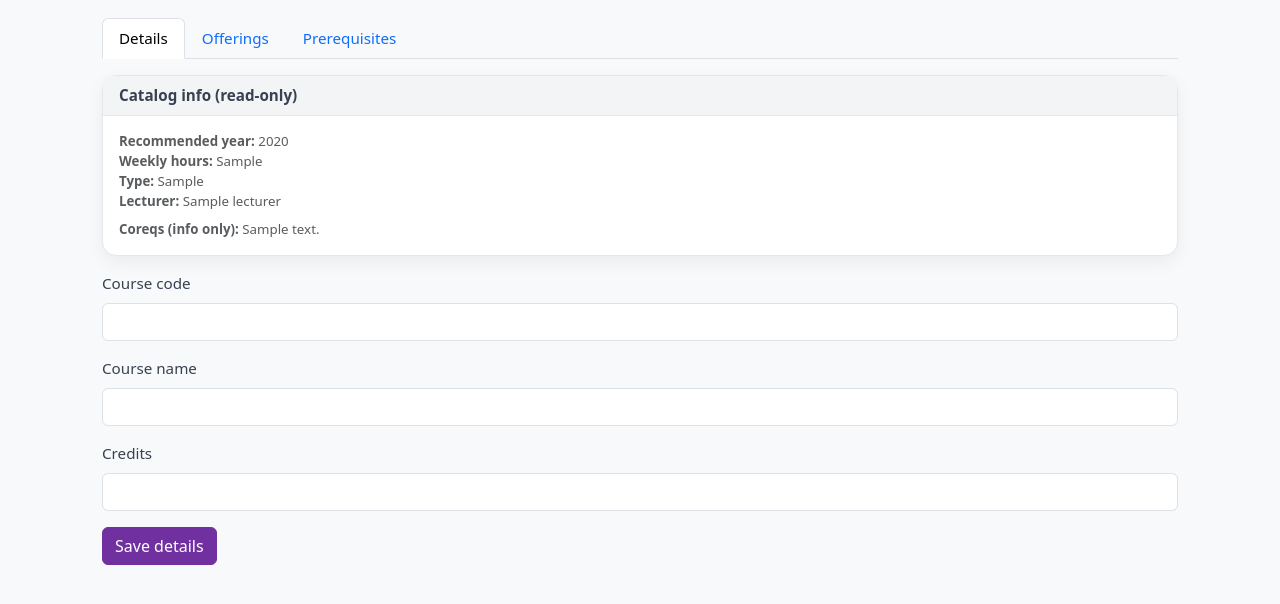
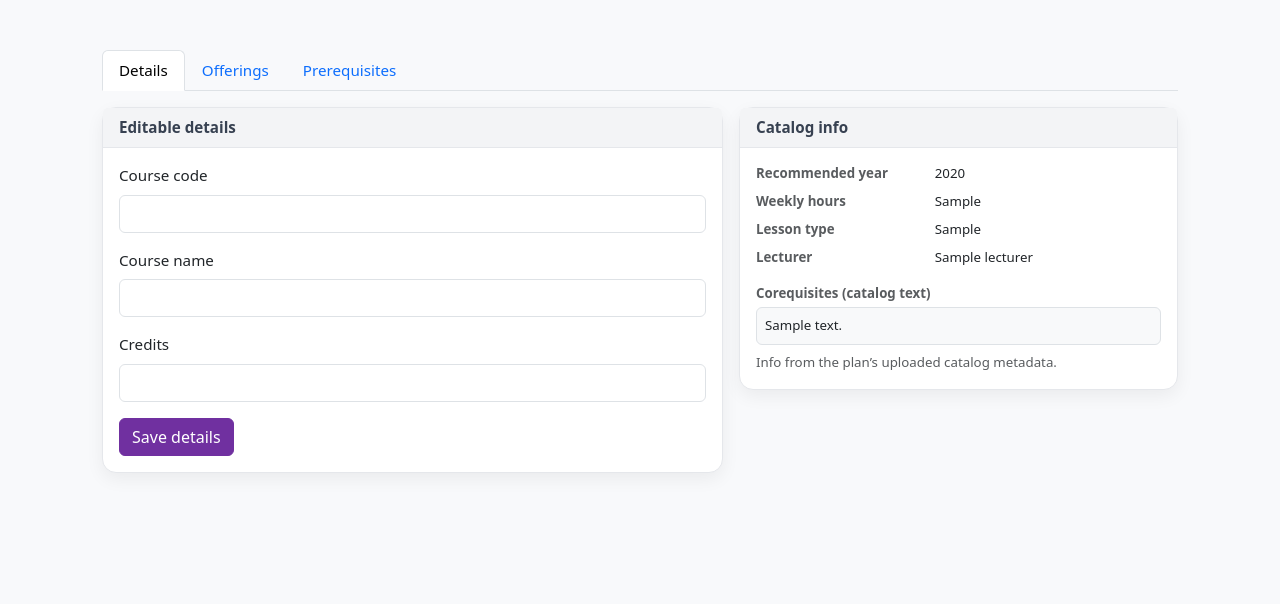
Before and after one commit to sarazoher/course-schedular, a Flask app: template templates/course_detail.html in a window 1280 px wide. Shown: the part 151-755 px from the top of the page. Run offline with Flask 3, Linux system fonts and the light colour scheme; tables that the repository leaves empty hold one stand-in row (values such as "Sample post"); the template is opened without the code that fills it: values that come from a table or form of the project are taken from there, most other values are stand-ins (such as "Sample title", 1, 10 or a date in 2020).

Commit message:
Improve catalog consistency and prereq/coreq display in UI
- Use plan-specific catalog metadata everywhere (course page, schedule, solver views)
- Add a small UI-only helper to extract recognizable course codes from prereq/coreq text
- Replace raw prereq/coreq text in the schedule with clear, readable course badges
- Improve the course detail page layout by separating editable fields from read-only catalog info
- Make academic year affect default semester offerings more realistically
- Add a simple debug on/off switch for solver input logging (no behavior change by default)

```diff
--- a/routes/courses.py
+++ b/routes/courses.py
@@ -11,7 +11,7 @@ from models.prerequisite import Prerequisite
 from models.plan_constraint import PlanConstraint
 from extensions import db
 from utils.semesters import format_semester_label
-from services.catalog_meta import meta_for_code
+from services.catalog_meta import meta_for_code_for_plan
 from utils.default_offerings import default_semesters_for_meta
 
 
@@ -361,7 +361,7 @@ def course_detail(plan_id: int, course_id: int):
     semesters_per_year = constraints.semesters_per_year if constraints else None
 
     # Load catalog metadata for this course
-    catalog_meta = meta_for_code(course.code)
+    catalog_meta = meta_for_code_for_plan(plan.id, course.code)
 
     # Compute default semesters (auto mode)
     default_semesters = default_semesters_for_meta(
--- a/templates/course_detail.html
+++ b/templates/course_detail.html
@@ -2,7 +2,7 @@
 
 {% block content %}
   <!-- Header: course title + back to plan + delete -->
-  <div class="d-flex justify-content-between align-items-center mb-3">
+  <div class="d-flex justify-content-between align-items-center mb-5">
     <div>
       <h2>{{ course.code }} - {{ course.name }}</h2>
       <div class="text-muted">
@@ -81,39 +81,21 @@
         aria-labelledby="details-tab">
 
       {% set m = catalog_meta %}
-      {% if m and (m.academic_year or m.weekly_hours or m.lesson_type or m.lecturer or m.coreq_text) %}
-        <div class="card mb-3">
-          <div class="card-header">Catalog info (read-only)</div>
-          <div class="card-body small">
-            <div class="text-muted">
-              {% if m.academic_year %}
-                <div><strong>Recommended year:</strong> {{ m.academic_year }}</div>
-              {% endif %}
-              {% if m.weekly_hours %}
-                <div><strong>Weekly hours:</strong> {{ m.weekly_hours }}</div>
-              {% endif %}
-              {% if m.lesson_type %}
-                <div><strong>Type:</strong> {{ m.lesson_type }}</div>
-              {% endif %}
-              {% if m.lecturer %}
-                <div><strong>Lecturer:</strong> {{ m.lecturer }}</div>
-              {% endif %}
-            </div>
+      {% set has_meta = m and (
+        m.get("academic_year") or m.get("weekly_hours") or m.get("lesson_type") or
+        m.get("lecturer") or m.get("prereq_text") or m.get("coreq_text")
+      ) %}
 
-            {% if m.coreq_text %}
-              <div class="text-muted mt-2">
-                <strong>Coreqs (info only):</strong> {{ m.coreq_text }}
-              </div>
-            {% endif %}
-          </div>
-        </div>
-      {% endif %}
-
+      <div class="row g-3 align-items-start">
+        <!-- Editable -->
+        <div class="{% if has_meta %}col-lg-7{% else %}col-12{% endif %}">
+          <div class="card">
+            <div class="card-header">Editable details</div>
+            <div class="card-body">
               <form action="{{ url_for('main.edit_course',
                                       plan_id=plan.id,
                                       course_id=course.id) }}"
-            method="POST"
-            class="mt-3">
+                    method="POST">
 
                 <div class="mb-3">
                   <label class="form-label" for="code">Course code</label>
@@ -151,6 +133,58 @@
                 </button>
               </form>
             </div>
+          </div>
+        </div>
+
+        <!-- Read-only info -->
+        {% if has_meta %}
+          <div class="col-lg-5">
+            <div class="card">
+              <div class="card-header">Catalog info</div>
+              <div class="card-body small">
+
+                <dl class="row mb-0">
+                  {% if m.get("academic_year") %}
+                    <dt class="col-5 text-muted">Recommended year</dt>
+                    <dd class="col-7 mb-2">{{ m.get("academic_year") }}</dd>
+                  {% endif %}
+                  {% if m.get("weekly_hours") %}
+                    <dt class="col-5 text-muted">Weekly hours</dt>
+                    <dd class="col-7 mb-2">{{ m.get("weekly_hours") }}</dd>
+                  {% endif %}
+                  {% if m.get("lesson_type") %}
+                    <dt class="col-5 text-muted">Lesson type</dt>
+                    <dd class="col-7 mb-2">{{ m.get("lesson_type") }}</dd>
+                  {% endif %}
+                  {% if m.get("lecturer") %}
+                    <dt class="col-5 text-muted">Lecturer</dt>
+                    <dd class="col-7 mb-2">{{ m.get("lecturer") }}</dd>
+                  {% endif %}
+                </dl>
+
+                {% if m.get("prereq_text") %}
+                  <div class="mt-2">
+                    <div class="text-muted fw-semibold mb-1">Prerequisites (catalog text)</div>
+                    <div class="p-2 border rounded bg-body-tertiary">{{ m.get("prereq_text") }}</div>
+                  </div>
+                {% endif %}
+
+                {% if m.get("coreq_text") %}
+                  <div class="mt-2">
+                    <div class="text-muted fw-semibold mb-1">Corequisites (catalog text)</div>
+                    <div class="p-2 border rounded bg-body-tertiary">{{ m.get("coreq_text") }}</div>
+                  </div>
+                {% endif %}
+
+                <div class="text-muted mt-2">
+                  Info from the plan’s uploaded catalog metadata.
+                </div>
+              </div>
+            </div>
+          </div>
+        {% endif %}
+      </div>
+    </div>
 
     <!-- Offerings tab -->
     <div class="tab-pane fade"
@@ -177,8 +211,8 @@
           {% if offerings_mode == "default" %}
             These semesters are computed automatically from the catalog
             <strong>Recommended year</strong>
-            {% if catalog_meta and catalog_meta.academic_year %}
-              (Year {{ catalog_meta.academic_year }})
+            {% if catalog_meta and catalog_meta.get("academic_year") %}
+              (Year {{ catalog_meta.get("academic_year") }})
             {% endif %}
             and your plan structure.
           {% else %}
```
Also changed, not shown: routes/solver_routes.py (+19 -0 lines), services/catalog_meta.py (+7 -0 lines), services/solver.py (+11 -4 lines), templates/plan_schedule.html (+20 -7 lines), utils/default_offerings.py (+12 -7 lines), utils/prereq_display.py (added, +35 -0 lines). Lines whose indentation alone changed are shown as unchanged.
